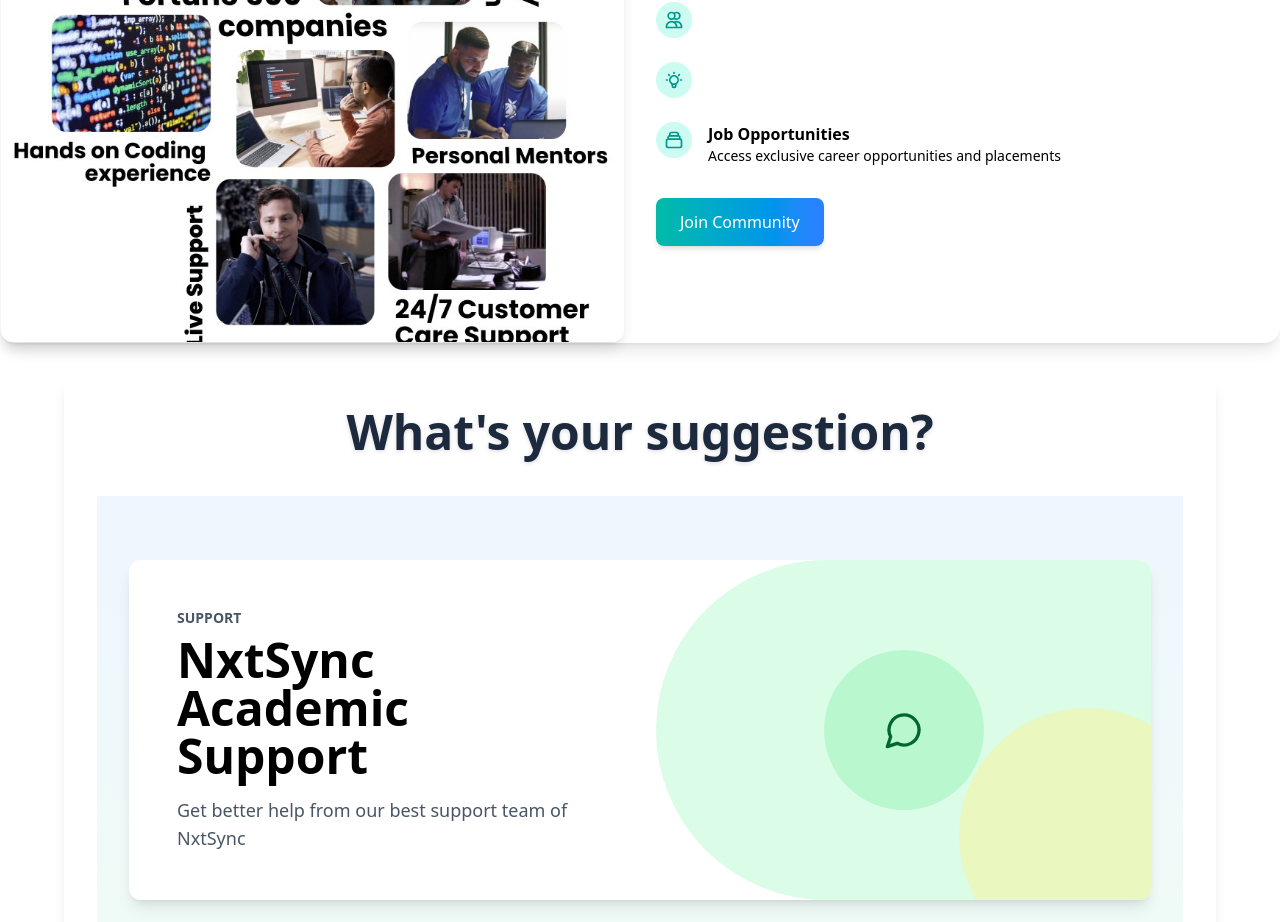
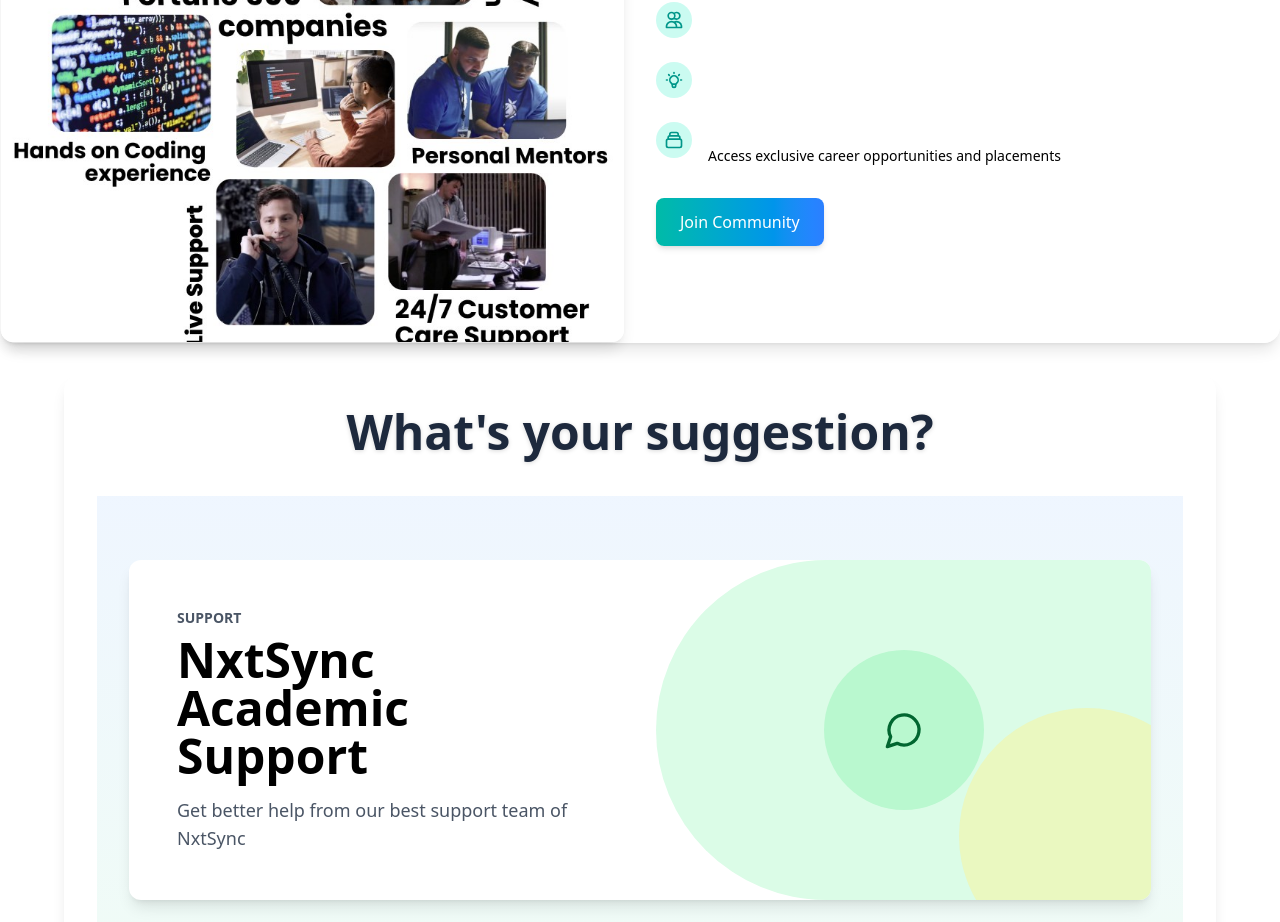
Before and after one commit to mismyst/nextsync, a Next.js app: page / in a window 1280 px wide. Shown: the part 2400-3322 px from the top of the page. Built offline with nearby package versions, Linux system fonts and the light colour scheme.

Commit message:
Update page.tsx

```diff
--- a/app/page.tsx
+++ b/app/page.tsx
@@ -560,7 +560,7 @@ return (
                       </svg>
                     </div>
                     <div>
-                      <h3 className="font-semibold text-white-800">Job Opportunities</h3>
+                      <h3 className="font-semibold text-white">Job Opportunities</h3>
                       <p className="text-sm text-white-600">Access exclusive career opportunities and placements</p>
                     </div>
                   </div>
```
